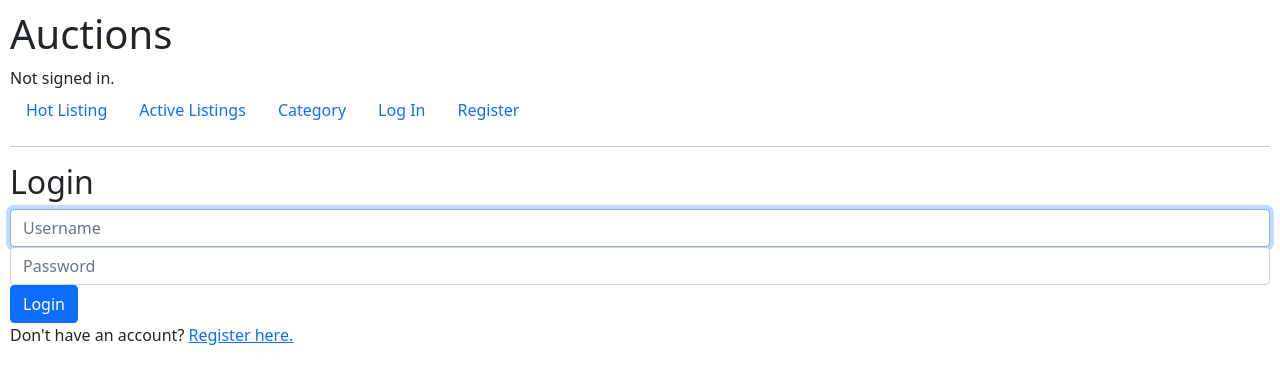
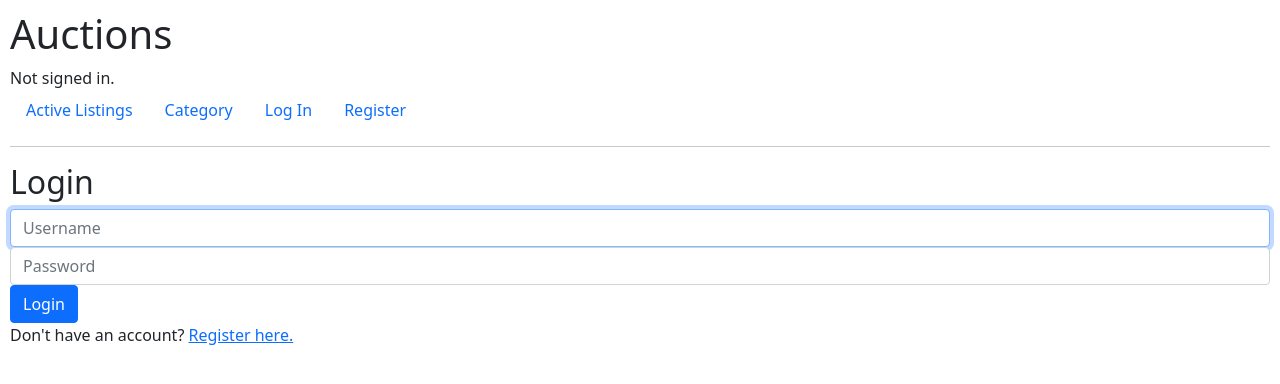
Before and after one commit to Commercewebapp/commerce, a Django app: a page that uses auctions/templates/auctions/layout.html in a window 1280 px wide. Shown: the top 384 px of the page. Run offline with Django 3.2, Linux system fonts and the light colour scheme.

Commit message:
Show HOT listing tab when user is authenticated

```diff
--- a/auctions/templates/auctions/layout.html
+++ b/auctions/templates/auctions/layout.html
@@ -24,15 +24,15 @@
     </div>
     <ul class="nav">
         <li class="nav-item">
-            <a class="nav-link" href="{% url 'hot_listing_view' %}">Hot Listing</a>
-        <li>
-        <li class="nav-item">
             <a class="nav-link" href="{% url 'index' %}">Active Listings</a>
         </li>
         <li class="nav-item">
             <a class="nav-link" href="{% url 'category_view' %}">Category</a>
         <li>
         {% if user.is_authenticated %}
+        <li class="nav-item">
+            <a class="nav-link" href="{% url 'hot_listing_view' %}">Hot Listing</a>
+        <li>
         <li class="nav-item">
             <a class="nav-link" href="{% url 'own_listing' %}">Own Listing</a>
         <li>
```
